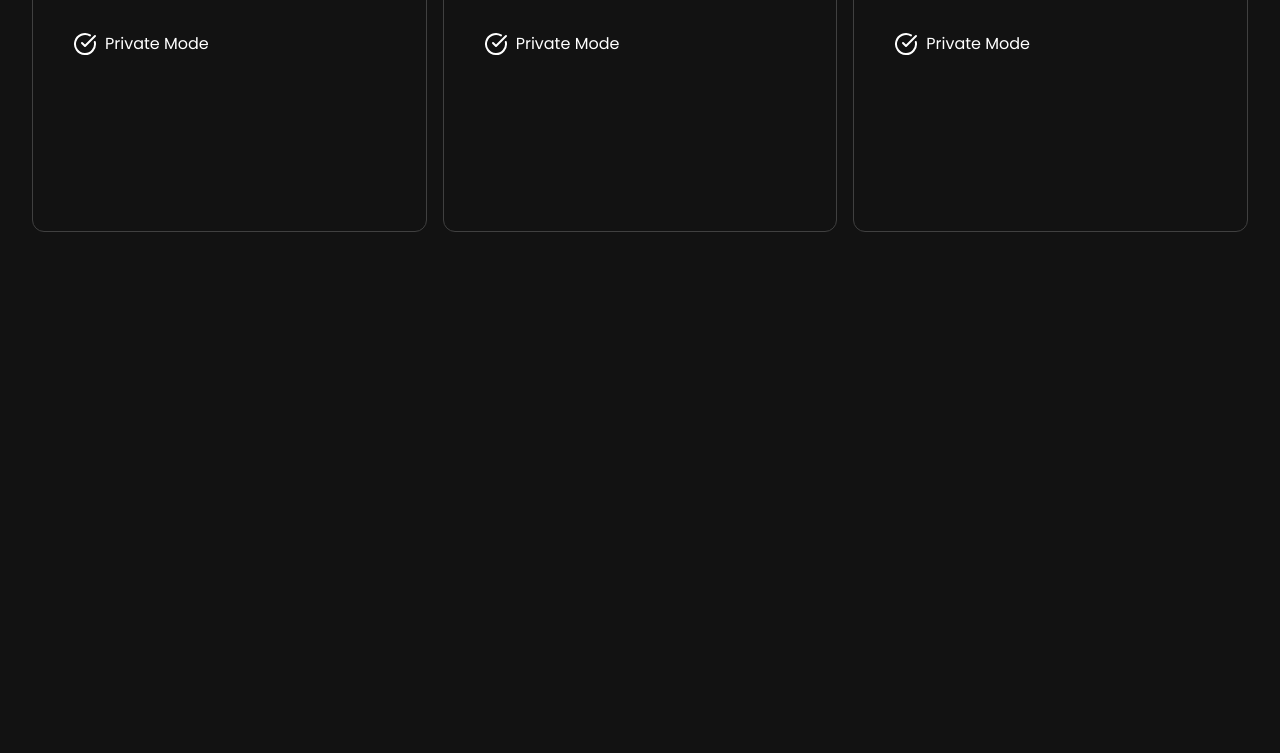
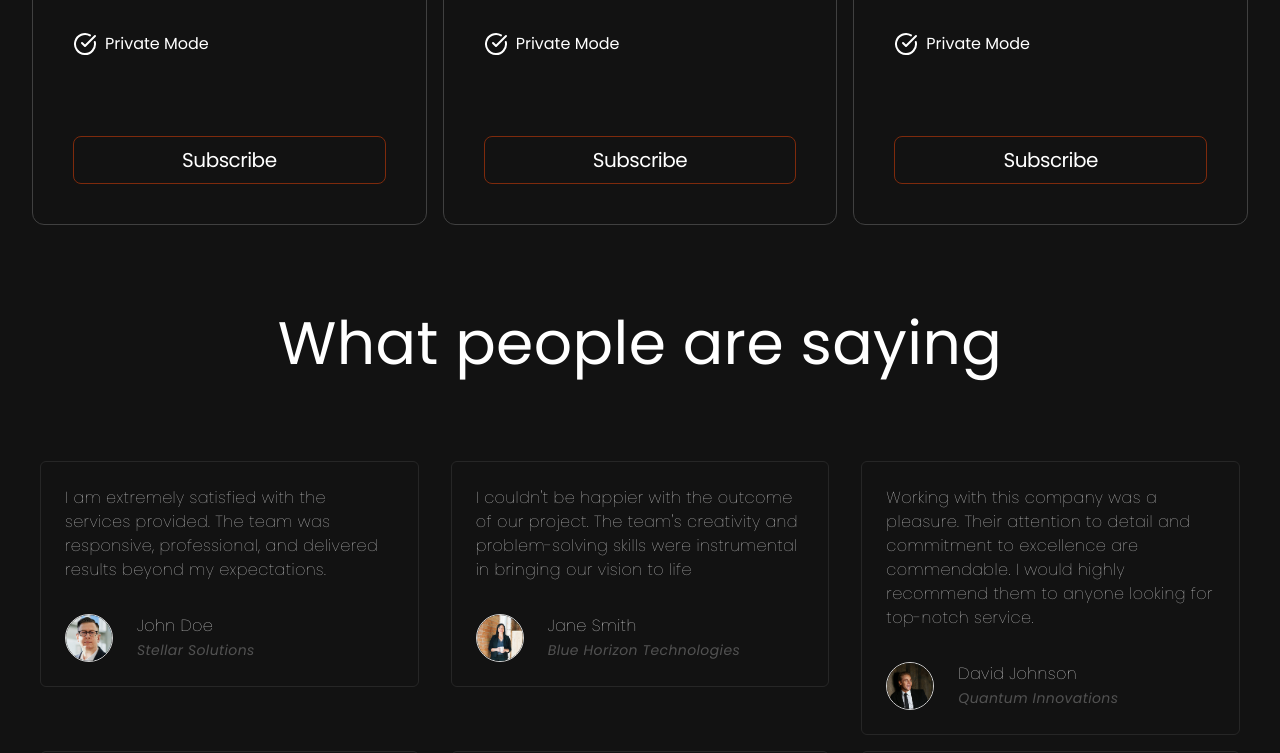
Before and after one commit to Cleancodez12/Virtual-Reality-Webpage-with-React, a React (Vite) app: page / in a window 1280 px wide. Shown: the part 2880-3633 px from the top of the page. Before the commit the page ends 3120 px from the top, so only its background shows below. Built offline with nearby package versions, Linux system fonts and the light colour scheme.

Commit message:
created testimonial section with proper styling.

```diff
--- a/src/App.jsx
+++ b/src/App.jsx
@@ -4,6 +4,7 @@
 import FeatureSection from "./components/FeatureSection";
 import Workflow from "./components/workflow";
 import Pricing from "./components/Pricing";
+import Testimonials from "./components/testimonials";
 
 const App = () => {
   return (
@@ -14,6 +15,7 @@
         <FeatureSection />
         <Workflow />
         <Pricing />
+        <Testimonials />
       </div>
     </>
   );
--- a/src/components/Pricing.jsx
+++ b/src/components/Pricing.jsx
@@ -33,8 +33,10 @@
               </ul>
               <a
                 href="#"
-                className="inline-flex justify-center items-center text-center w-full h-12 p-5 mt-20 tracking-tight text-xl hover:bg-orange-900 border-orange-900 rounded-lg transition duration-200"
-              ></a>
+                className="inline-flex justify-center border items-center text-center w-full h-12 p-5 mt-20 tracking-tight text-xl hover:bg-orange-900 border-orange-900 rounded-lg transition duration-200"
+              >
+                Subscribe
+              </a>
             </div>
           </div>
         ))}
--- /dev/null
+++ b/src/components/testimonials.jsx
@@ -0,0 +1,35 @@
+import { testimonials } from "../constants";
+
+const Testimonials = () => {
+  return (
+    <div className="mt-10 tracking-wide">
+      <h2 className="text-3xl sm:text-5xl lg:text-6xl text-center my-10 lg:my-20">
+        What people are saying
+      </h2>
+      <div className="flex flex-wrap justify-center ">
+        {testimonials.map((testimonial, index) => (
+          <div key={index} className="w-full sm:w-1/2 lg:w-1/3 px-4 py-2">
+            <div className="bg-neutral border border-neutral-800 rounded-md p-6 text-md font-thin">
+              <p className="text-neutral-200">{testimonial.text}</p>
+              <div className="flex mt-8 items-start">
+                <img
+                  className="w-12 h-12 mr-6 rounded-full border border-neutral-300"
+                  src={testimonial.image}
+                  alt={testimonial.user}
+                />
+                <div>
+                  <h6>{testimonial.user}</h6>
+                  <span className="text-sm font-normal italic text-neutral-600">
+                    {testimonial.company}
+                  </span>
+                </div>
+              </div>
+            </div>
+          </div>
+        ))}
+      </div>
+    </div>
+  );
+};
+
+export default Testimonials;
```
